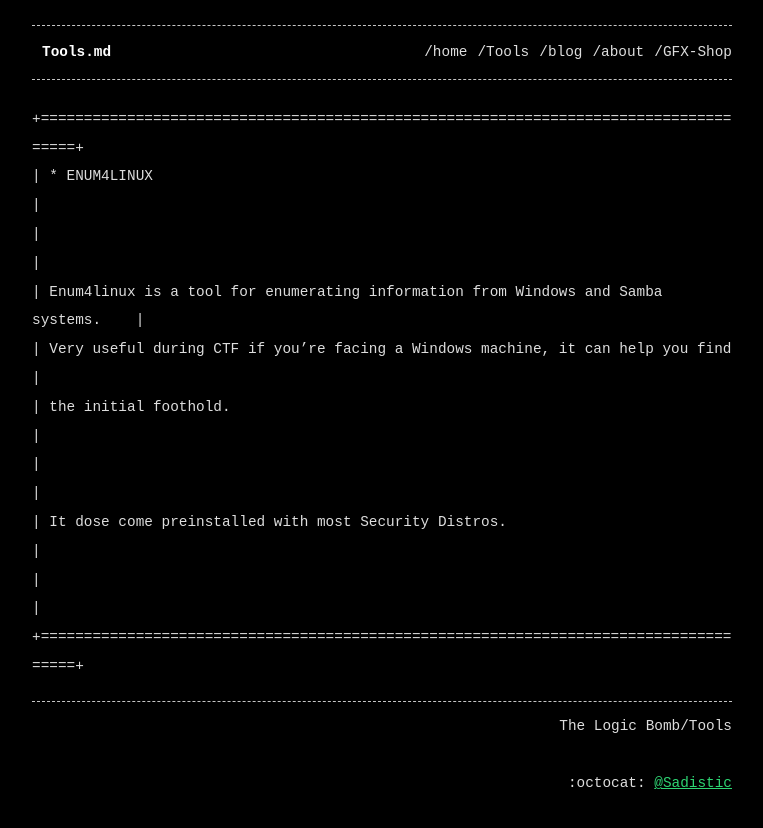
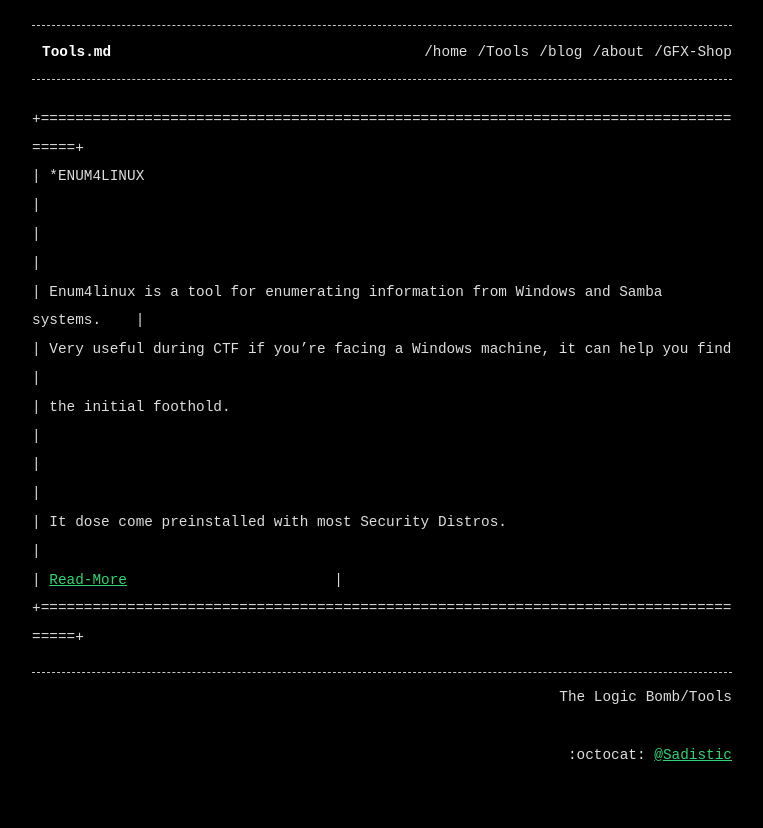
Before and after one commit to Sadistic/lb, a Jekyll site: the page built from Tools.md, in a window 1280 px wide. Shown: the top 828 px of the page, without its empty margins (258-1021 px from the left). Built offline with Jekyll 4.4.1, drawn with Linux system fonts in a browser that asks for light colours.

Commit message:
Update Tools.md

```diff
--- a/Tools.md
+++ b/Tools.md
@@ -6,12 +6,12 @@
 ---
 
 +=====================================================================================+
-| * ENUM4LINUX                                                                        |
+| *ENUM4LINUX                                                                         |
 |                                                                                     |
 | Enum4linux is a tool for enumerating information from Windows and Samba systems.    |
 | Very useful during CTF if you're facing a Windows machine, it can help you find     |
 | the initial foothold.                                                               |
 |                                                                                     |
 | It dose come preinstalled with most Security Distros.                               |
-|                                                                                     |
+| [Read-More](https://labs.portcullis.co.uk/tools/enum4linux/)                        |
 +=====================================================================================+
```
